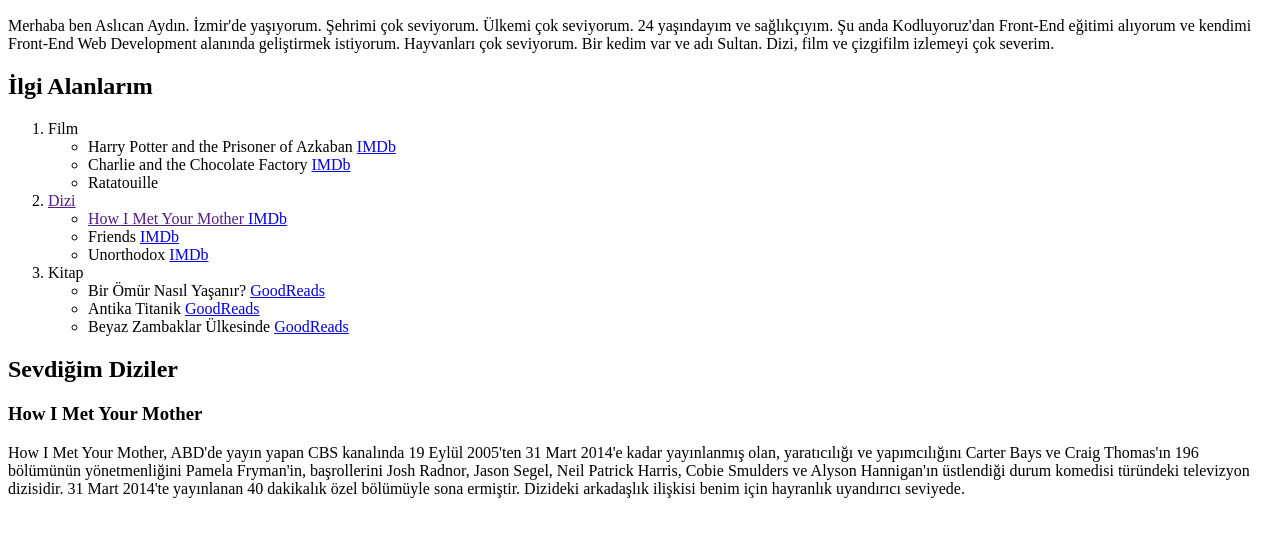
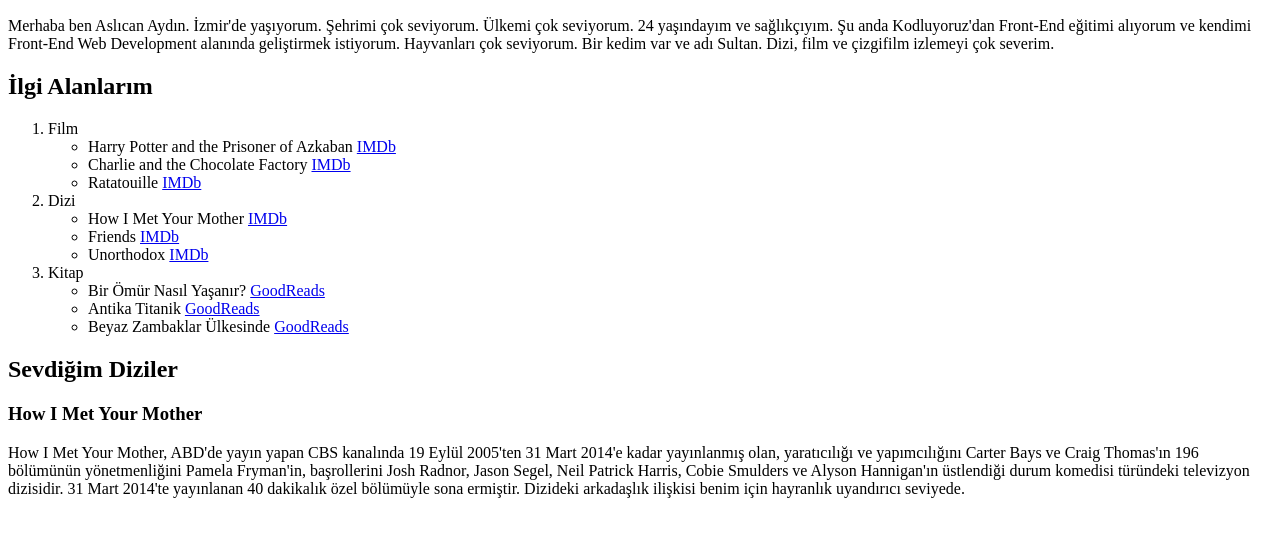
Before and after one commit to aslicanaydin/kodluyoruzhtml2odev, a plain HTML site: page index.html in a window 1280 px wide. Shown: the part 96-632 px from the top of the page. Drawn offline with Linux system fonts and the light colour scheme.

Commit message:
Ratatouille IMDb linki eklendi

```diff
--- a/index.html
+++ b/index.html
@@ -17,7 +17,7 @@
         <ul>
             <li>Harry Potter and the Prisoner of Azkaban <a href="https://www.imdb.com/title/tt0304141/">IMDb</a></li>
             <li>Charlie and the Chocolate Factory <a href="https://www.imdb.com/title/tt0367594/?ref_=nv_sr_srsg_0_tt_8_nm_0_q_charlie%2520and%2520the">IMDb</a></li>
-            <li>Ratatouille <a href=""</li>
+            <li>Ratatouille <a href="https://www.imdb.com/title/tt0382932/?ref_=nv_sr_srsg_0_tt_7_nm_1_q_ratato">IMDb</a></li>
         </ul>
 <!--unordered liste bitiş-->
     </li>
```
